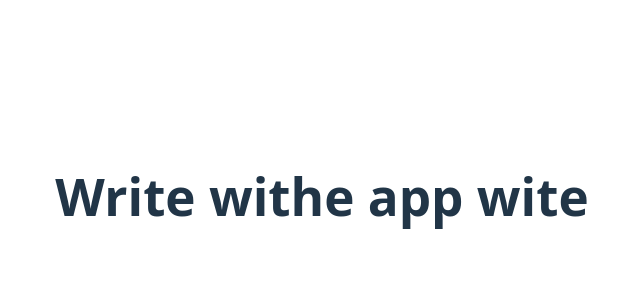
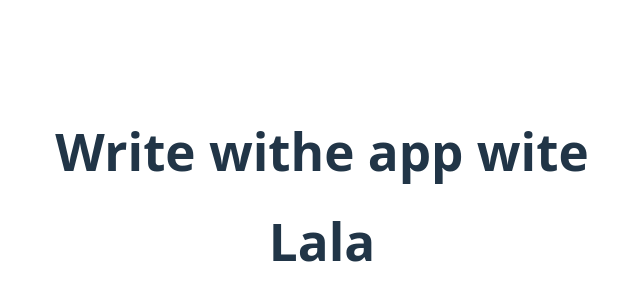
Before and after one commit to Paban-1/AppWrite, a React (Vite) app in the folder MegaBlock/: page / in a window 1280 px wide. Shown: the part 204-504 px from the top of the page, without its empty margins (318-958 px from the left). Built offline with nearby package versions, Linux system fonts and the light colour scheme.

Commit message:
Change App.jsx

```diff
--- a/MegaBlock/src/App.jsx
+++ b/MegaBlock/src/App.jsx
@@ -9,6 +9,7 @@ function App() {
   return (
     <>
       <h1>Write withe app wite</h1>
+      <h1>Lala</h1>
     </>
   )
 }
```
